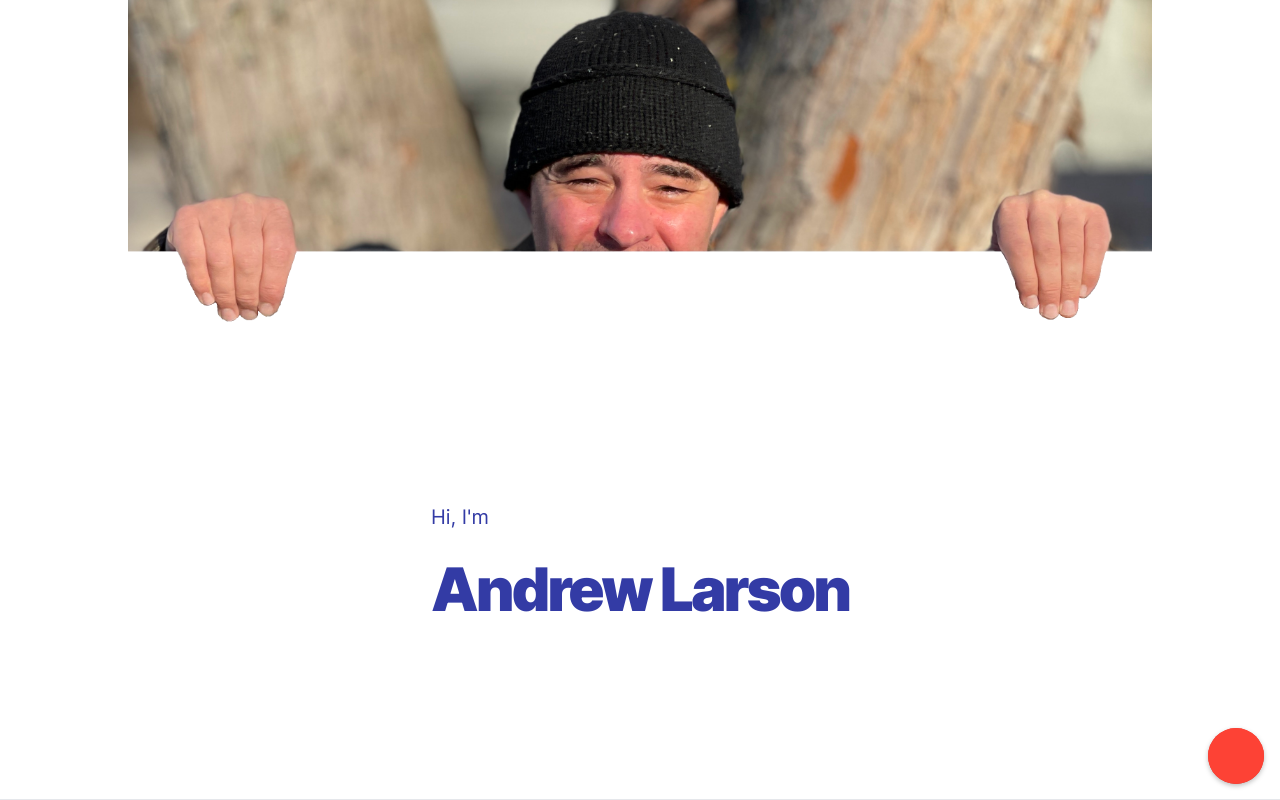
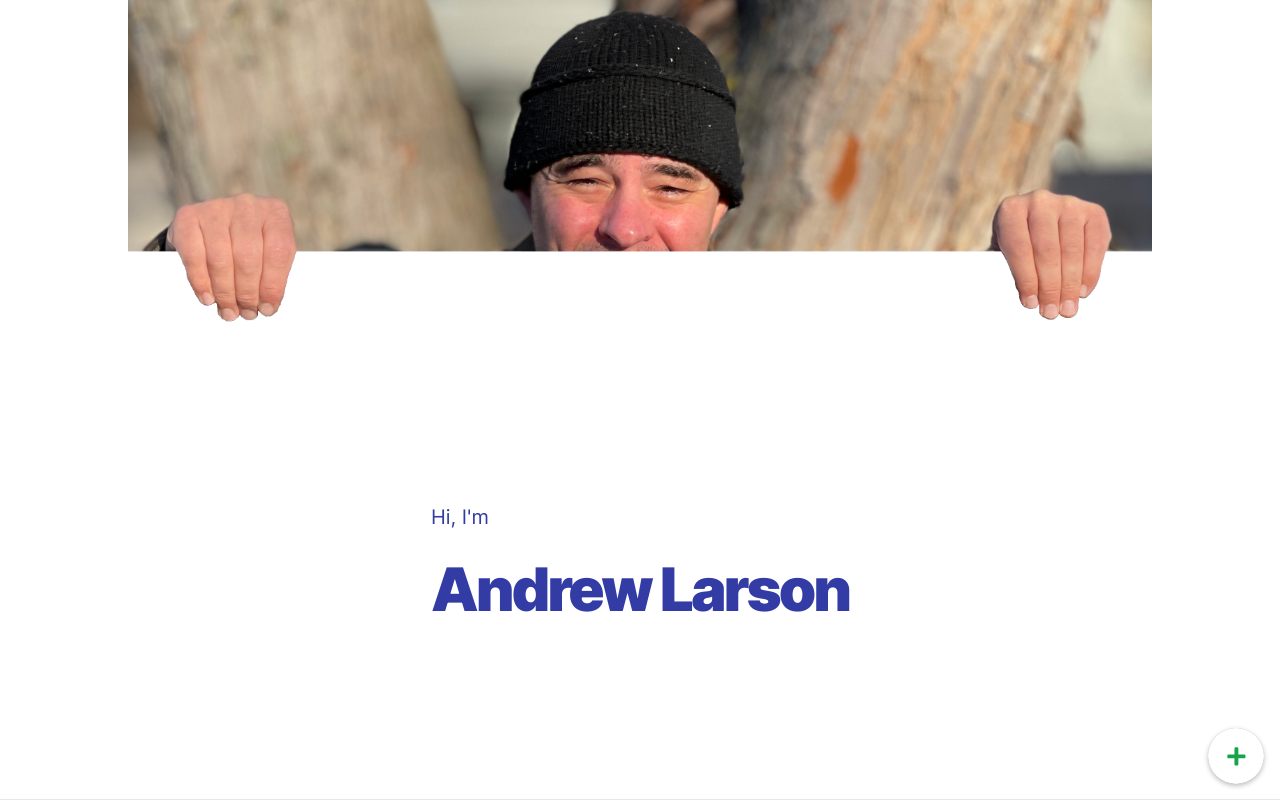
Before and after one commit to A-A-Larson/NextReact, a Next.js app in the folder nextportfolio/: page / in a window 1280 px wide. Shown: the top 800 px of the page. Built offline with nearby package versions, Linux system fonts and the light colour scheme.

Commit message:
navbutton v2

```diff
--- a/nextportfolio/src/app/components/NavButton.jsx
+++ b/nextportfolio/src/app/components/NavButton.jsx
@@ -1,6 +1,7 @@
 'use client';
 import React from 'react';
 import ThemeToggle from './ThemeToggle';
+import { FaPlus } from "react-icons/fa";
 
 export default function NavButton() {
 
@@ -13,14 +14,14 @@ export default function NavButton() {
             <div id="circularMenu" className="circular-menu">
 
                 <a className="floating-btn" onClick={openMenu}>
-                    <i className="fa fa-plus"></i>
+                    <i className="flex justify-center items-center h-full text-green-600"><FaPlus /></i>
                 </a>
 
                 <menu className="items-wrapper">
-                    <a href="#" className="menu-item fa fa-facebook"></a>
-                    <a href="#" className="menu-item fa fa-twitter"></a>
-                    <a href="#" className="menu-item fa fa-google-plus"></a>
-                    <a href="#" className="menu-item "><ThemeToggle /></a>
+                    <a href="#" className="menu-item"></a>
+                    <a href="#" className="menu-item"></a>
+                    <a href="#" className="menu-item"></a>
+                    <a href="#" className="menu-item"><ThemeToggle /></a>
                 </menu>
             </div>
         </div>
--- a/nextportfolio/src/app/components/ThemeToggle.jsx
+++ b/nextportfolio/src/app/components/ThemeToggle.jsx
@@ -26,7 +26,10 @@ const ThemeToggle = () => {
         <div className='
                 z-30
                 cursor-pointer
-                absolute
+                flex
+                justify-center
+                items-center
+                h-full
                 '
         >
                 <LuLightbulbOff
--- a/nextportfolio/src/app/globals.css
+++ b/nextportfolio/src/app/globals.css
@@ -140,7 +140,7 @@ body {
   width: 3.5em;
   height: 3.5em;
   border-radius: 50%;
-  background-color: hsl(4, 98%, 60%);
+  background-color: hsl(0, 0%, 100%);
   box-shadow: 0 2px 5px 0 hsla(0, 0%, 0%, .26);
   color: hsl(0, 0%, 100%);
   text-align: center;
@@ -164,6 +164,7 @@ body {
 
 .circular-menu.active .floating-btn i {
   transform: rotate(-45deg);
+  color: red;
 }
 
 .circular-menu:after {
@@ -176,7 +177,7 @@ body {
   top: 0;
   right: 0;
   z-index: -2;
-  background-color: hsl(4, 98%, 60%);
+  background-color: #ccaf94;
   transition: all .3s ease;
 }
 
```
